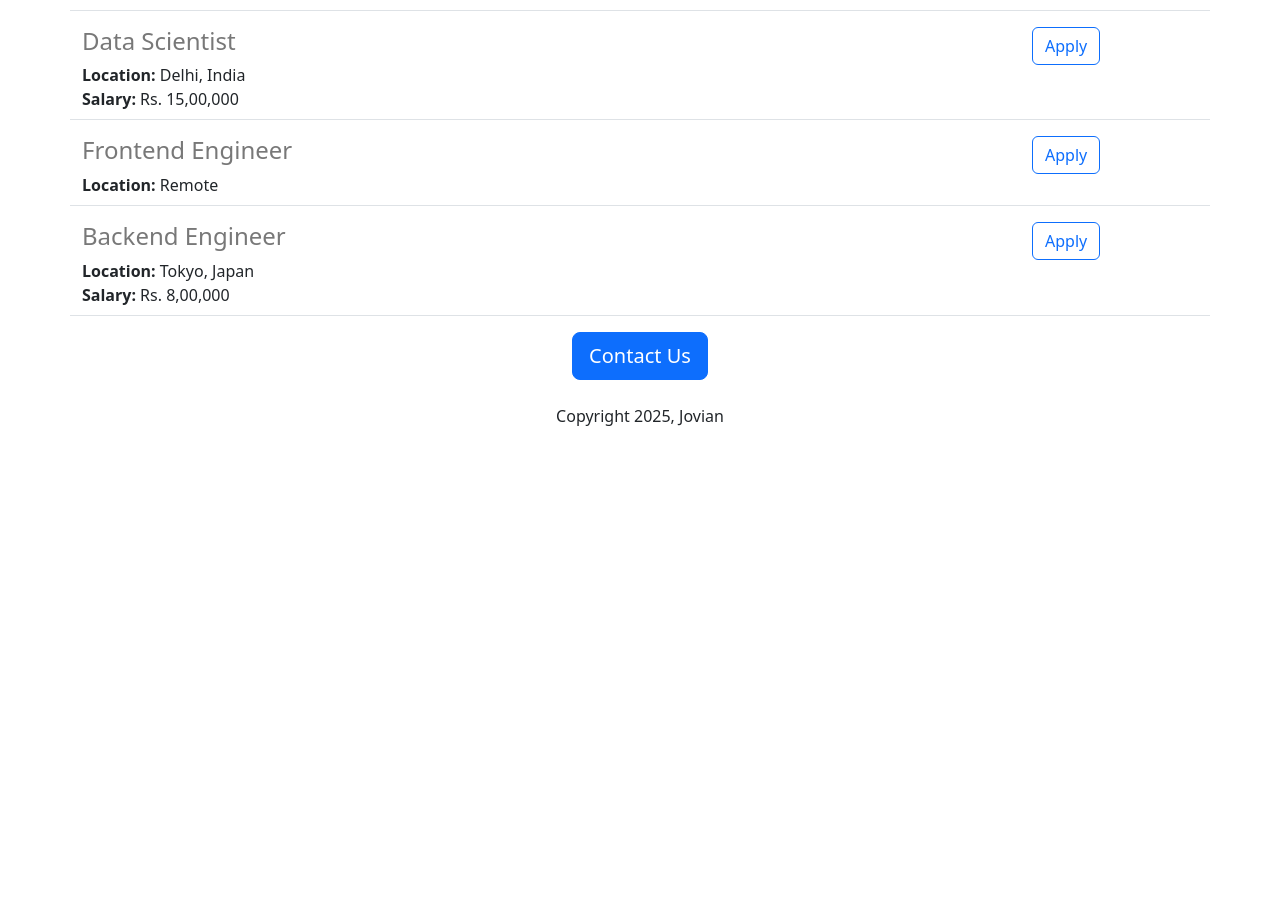
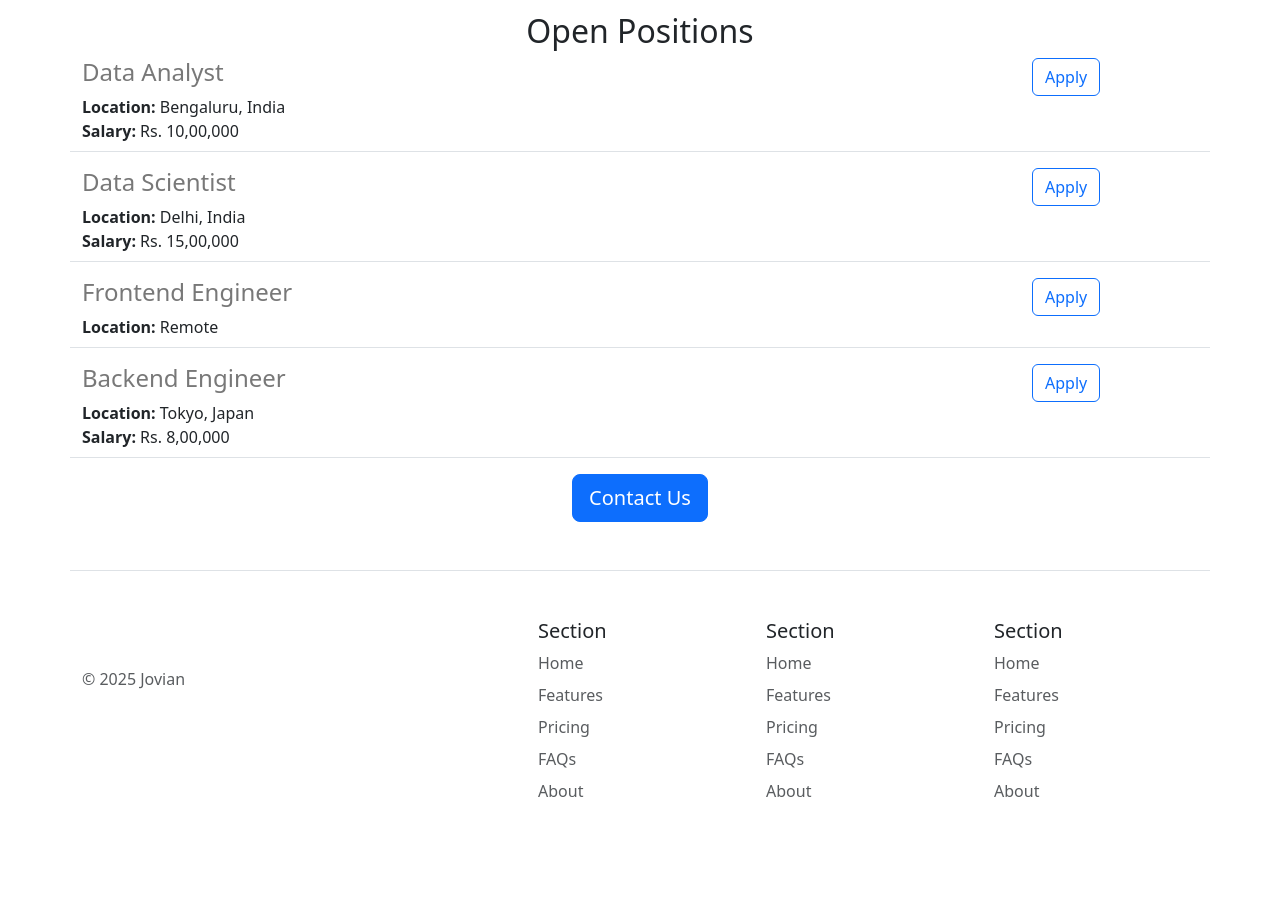
Before and after one commit to soma220/jovian-careers-website-v2, a Flask app: page / in a window 1280 px wide. Shown: the part 836-1759 px from the top of the page. Before the commit the page ends 1262 px from the top, so only its background shows below. Run offline with Flask 3, Linux system fonts and the light colour scheme.

Commit message:
Functional and aesthetic improvements

```diff
--- /dev/null
+++ b/templates/footer.html
@@ -0,0 +1,47 @@
+<div class="container">
+  <footer class="row row-cols-1 row-cols-sm-2 row-cols-md-5 py-5 my-5 border-top">
+    <div class="col mb-3">
+      <a href="/" class="d-flex align-items-center mb-3 link-body-emphasis text-decoration-none">
+        <svg class="bi me-2" width="40" height="32"><use xlink:href="#bootstrap"/></svg>
+      </a>
+      <p class="text-body-secondary">&copy; 2025 Jovian</p>
+    </div>
+
+    <div class="col mb-3">
+
+    </div>
+
+    <div class="col mb-3">
+      <h5>Section</h5>
+      <ul class="nav flex-column">
+        <li class="nav-item mb-2"><a href="#" class="nav-link p-0 text-body-secondary">Home</a></li>
+        <li class="nav-item mb-2"><a href="#" class="nav-link p-0 text-body-secondary">Features</a></li>
+        <li class="nav-item mb-2"><a href="#" class="nav-link p-0 text-body-secondary">Pricing</a></li>
+        <li class="nav-item mb-2"><a href="#" class="nav-link p-0 text-body-secondary">FAQs</a></li>
+        <li class="nav-item mb-2"><a href="#" class="nav-link p-0 text-body-secondary">About</a></li>
+      </ul>
+    </div>
+
+    <div class="col mb-3">
+      <h5>Section</h5>
+      <ul class="nav flex-column">
+        <li class="nav-item mb-2"><a href="#" class="nav-link p-0 text-body-secondary">Home</a></li>
+        <li class="nav-item mb-2"><a href="#" class="nav-link p-0 text-body-secondary">Features</a></li>
+        <li class="nav-item mb-2"><a href="#" class="nav-link p-0 text-body-secondary">Pricing</a></li>
+        <li class="nav-item mb-2"><a href="#" class="nav-link p-0 text-body-secondary">FAQs</a></li>
+        <li class="nav-item mb-2"><a href="#" class="nav-link p-0 text-body-secondary">About</a></li>
+      </ul>
+    </div>
+
+    <div class="col mb-3">
+      <h5>Section</h5>
+      <ul class="nav flex-column">
+        <li class="nav-item mb-2"><a href="#" class="nav-link p-0 text-body-secondary">Home</a></li>
+        <li class="nav-item mb-2"><a href="#" class="nav-link p-0 text-body-secondary">Features</a></li>
+        <li class="nav-item mb-2"><a href="#" class="nav-link p-0 text-body-secondary">Pricing</a></li>
+        <li class="nav-item mb-2"><a href="#" class="nav-link p-0 text-body-secondary">FAQs</a></li>
+        <li class="nav-item mb-2"><a href="#" class="nav-link p-0 text-body-secondary">About</a></li>
+      </ul>
+    </div>
+  </footer>
+</div>
--- a/templates/home.html
+++ b/templates/home.html
@@ -10,17 +10,25 @@
         height: 360px;
         width: 100%;
         object-fit: cover;
+        margin-bottom: 16px;
       }
     </style>
   </head>
   <body>
+    {% include 'nav.html' %}
+    <img class="img-fluid" id='banner' src="https://e81018b5-c8ff-4bab-afe3-c061a185169a-00-28e7b2s63lpgd.sisko.replit.dev/static/banner.jpg" height="320">
     <div class="container">
       <h1 class="text-center mt-2 mb-4">{{company_name}} Careers</h1>
-      <img class="img-fluid" id='banner' src="https://e81018b5-c8ff-4bab-afe3-c061a185169a-00-28e7b2s63lpgd.sisko.replit.dev/static/banner.jpg" height="320">
-      <h2 class="text-center mt-2 mb-4">About Jovian</h2>
-      <p class="lead">
-        It is a long established fact that a reader will be distracted by the readable content of a page when looking at its layout. The point of using Lorem Ipsum is that it has a more-or-less normal distribution of letters, as opposed to using 'Content here, content here', making it look like readable English. Many desktop publishing packages and web page editors now use Lorem Ipsum as their default model text, and a search for 'lorem ipsum' will uncover many web sites still in their infancy. Various versions have evolved over the years, sometimes by accident, sometimes on purpose (injected humour and the like).
-      </p>
+      <div class="row" style="margin-bottom:16px">
+        <div class="col-md-6">
+          <p class="lead">
+            It is a long established fact that a reader will be distracted by the readable content of a page when looking at its layout. The point of using Lorem Ipsum is that it has a more-or-less normal distribution of letters, as opposed to using 'Content here, content here', making it look like readable English.
+          </p>
+        </div>
+        <div class="d-none d-md-block col-md-6">
+          <img src="/static/people.jpg" style="height:320px; border-radius:4px;">
+        </div>
+      </div>
       <h2 class="text-center">Open Positions</h2>
       <div>
         {% for job in jobs %}
@@ -28,9 +36,9 @@
         {% endfor %}
       </div>
       <div class="text-center">
-        <button class='btn btn-primary btn-lg'>Contact Us</button>
-        <p class="mt-4">Copyright 2025, Jovian</p>
+        <a href='mailto:hello@jovian.ai?subject=Questions about' class='btn btn-primary btn-lg'>Contact Us</a>
       </div>
     </div>
+    {% include 'footer.html' %}
   </body>
 </html>
--- a/templates/jobitem.html
+++ b/templates/jobitem.html
@@ -12,6 +12,6 @@
     {% endif %}
   </div>
   <div class="col-2">
-    <button type="button" class="btn btn-outline-primary"">Apply</button>
+    <a href='mailto:hello@jovian.ai?subject=Application for {{job['title']}}' type="button" class="btn btn-outline-primary"">Apply</a>
   </div>
 </div>
--- /dev/null
+++ b/templates/nav.html
@@ -0,0 +1,9 @@
+<nav class="navbar shadow-sm fixed-top bg-white"">
+  <div class="container-fluid">
+    <a class="navbar-brand" href="#">
+      <img src="/static/logo.svg" alt="Logo" width="30" height="24" class="d-inline-block align-text-top">
+      Jovian
+    </a>
+  </div>
+</nav>
+<div style="height:56px"></div>
```
Also changed, not shown: static/logo.svg (added), 1 other file.
